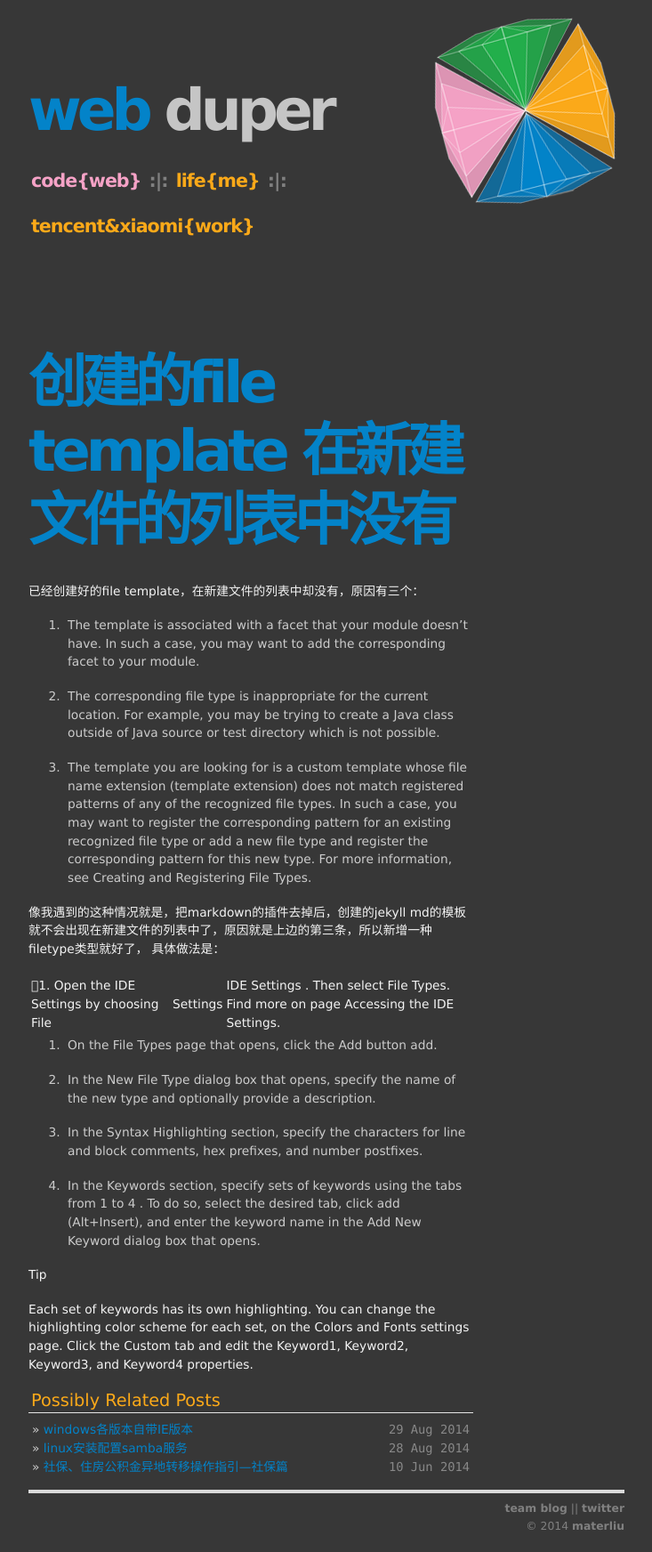
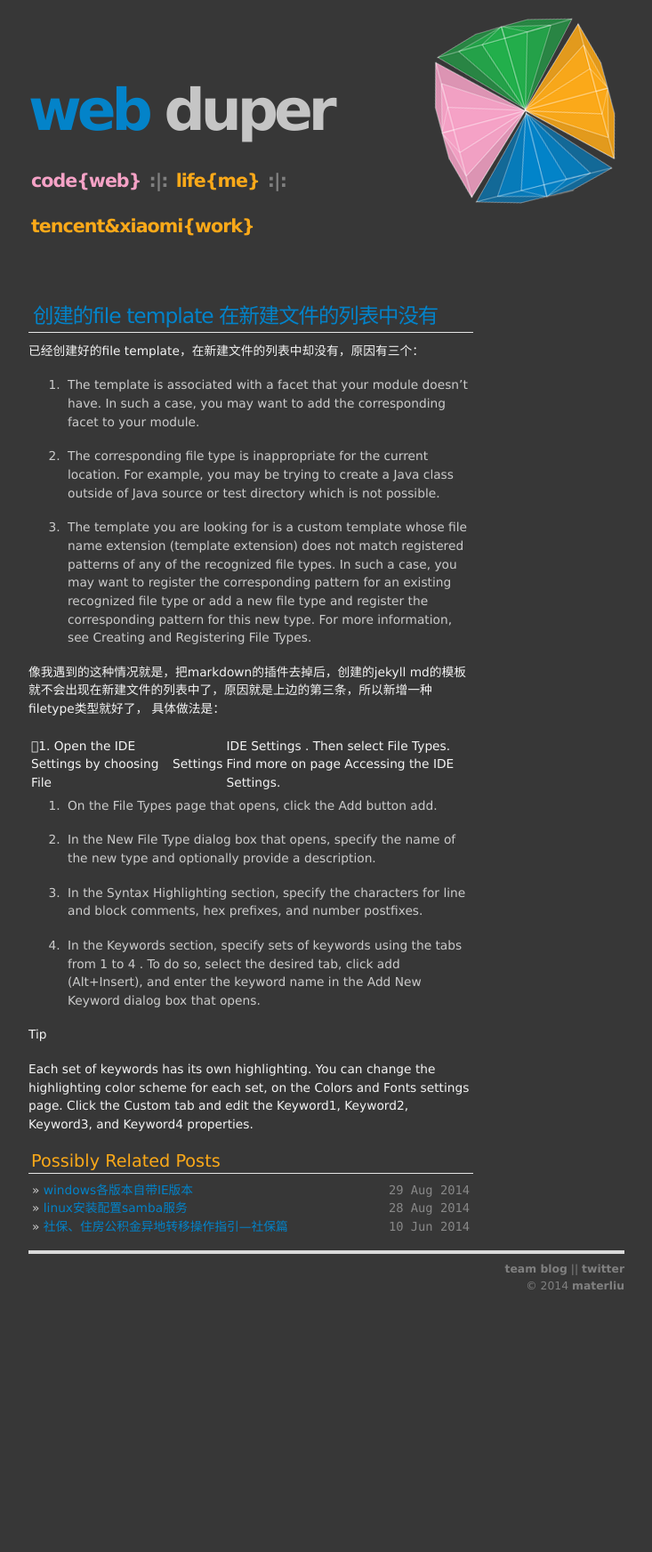
Before and after one commit to materliu/materliu.github.io, a Jekyll site: the page built from all/web/ideas/_posts/2014-05-02-idea-file-template-not-show.md, in a window 1280 px wide. Shown: the whole page at 89% size, without its empty margins (273-1006 px from the left). Built offline with Jekyll 4.4.1, drawn with Linux system fonts in a browser that asks for light colours; Markdown is read by kramdown in place of the engine named in the settings; after the commit the page ends 1474 px from its top, so only the background shows below that.

Commit message:
change the title !

```diff
--- a/all/web/ideas/_posts/2014-05-02-idea-file-template-not-show.md
+++ b/all/web/ideas/_posts/2014-05-02-idea-file-template-not-show.md
@@ -3,7 +3,7 @@ layout: post
 title: 创建的file template 在新建文件的列表中没有
 ---
 
-# 创建的file template 在新建文件的列表中没有
+## 创建的file template 在新建文件的列表中没有
 
 已经创建好的file template，在新建文件的列表中却没有，原因有三个：
 
```
